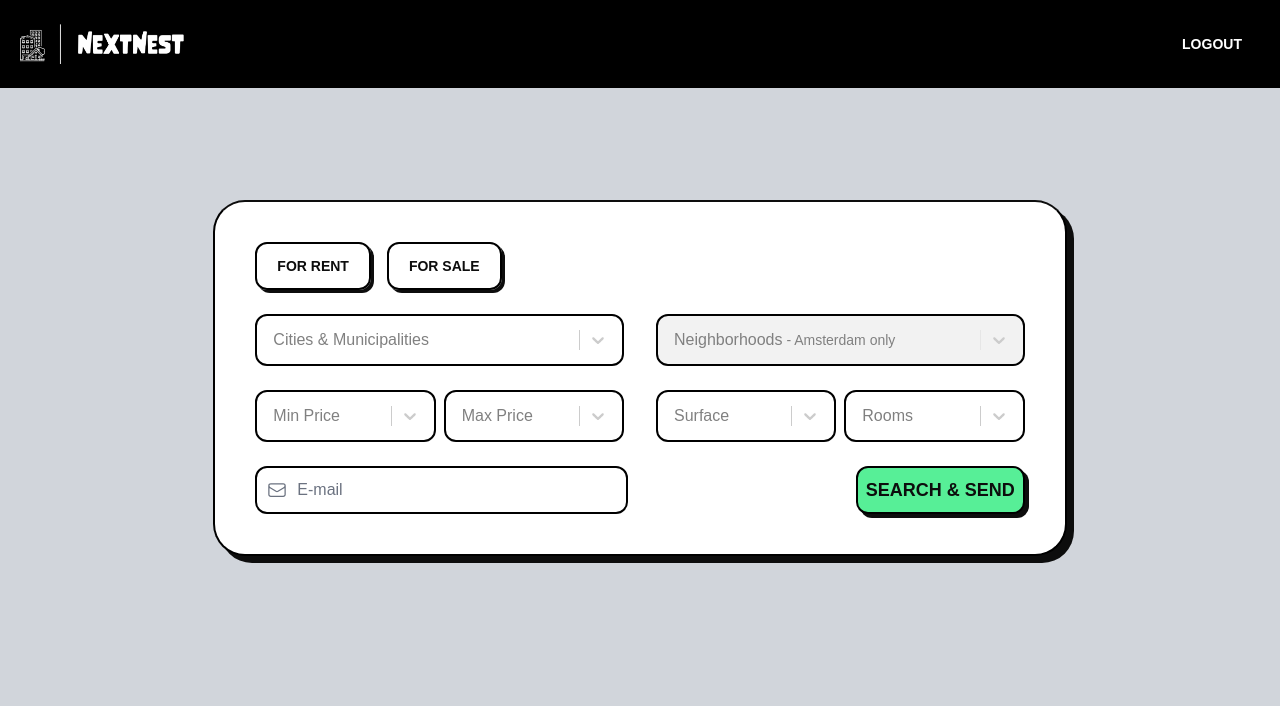
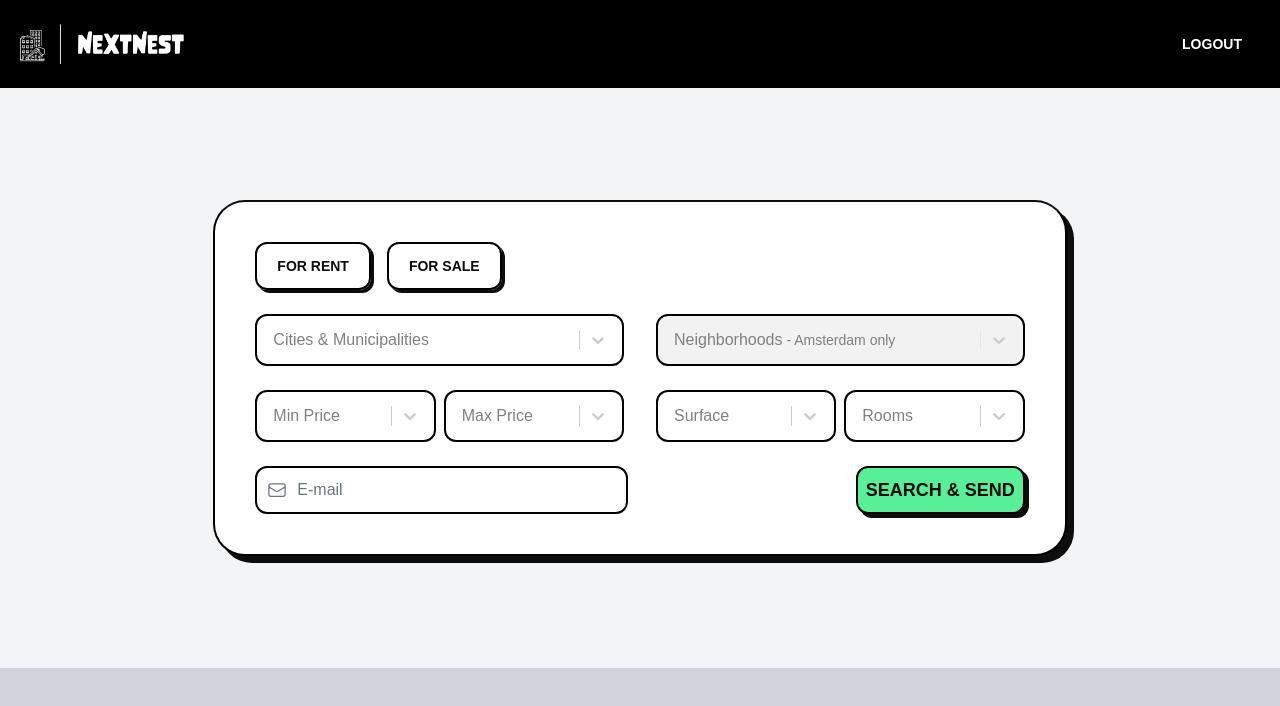
Before and after one commit to yigitaksoy/NextNest, a React (Vite) app in the folder client/: page /home in a window 1280 px wide. Shown: the top 706 px of the page. Built offline with nearby package versions, Linux system fonts and the light colour scheme; no server answers; sample sign-in values are in the browser's storage; a web font is replaced by a local one.

Commit message:
Change home route background color

```diff
--- a/client/src/routes/Home.jsx
+++ b/client/src/routes/Home.jsx
@@ -4,7 +4,7 @@
 
 const Home = () => {
   return (
-    <div className="bg-gray-300">
+    <div className="bg-gray-100">
       <Navbar />
       <div className="md:h-auto md:mb-10">
         <SearchBar />
```
